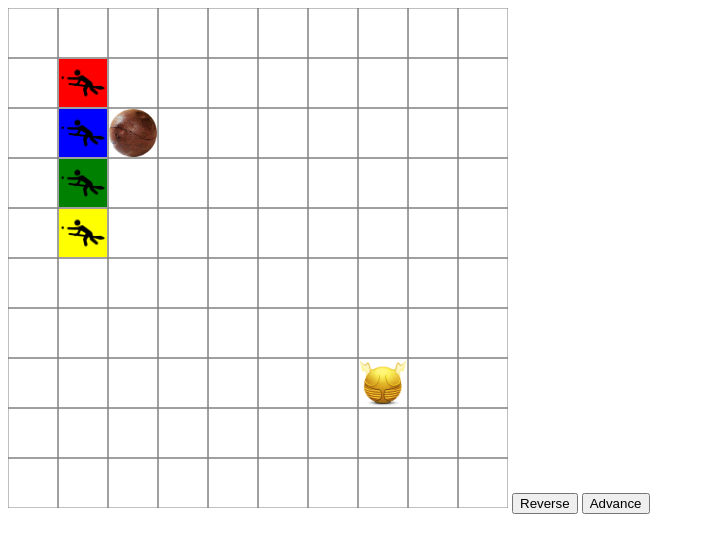
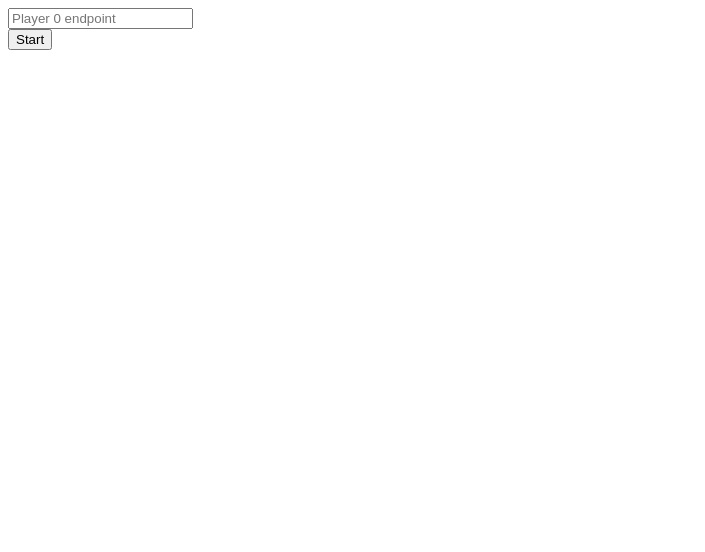
Before and after one commit to lpainton/Qstar, a plain HTML site: page qstar.html in a window 1280 px wide. Shown: the whole page, without its empty margins (0-705 px from the left). Drawn offline with Linux system fonts and the light colour scheme.

Commit message:
Added loading page

```diff
--- a/qstar.html
+++ b/qstar.html
@@ -4,21 +4,27 @@
         <title>Quidditch Star</title>
     </head>
     <body id='main'>
-        <canvas id='game-area'></canvas>
-        <button id='reverse'>Reverse</button>
-        <button id='advance'>Advance</button>
+        <div id='load-div' onsubmit='loadGame(event, gmap, [0])'>
+            <form id='load-form'>
+                <input id='endpoint-0' type="text" placeholder="Player 0 endpoint" required></input></br>
+                <input type="submit" value="Start"></input>
+            </form>
+        </div>
+        <div id='game-div' style="display:none">
+            <canvas id='game-area'></canvas>
+            <button id='reverse'>Reverse</button>
+            <button id='advance'>Advance</button>
+        </div>
     </body>
-    <script src="./graphics.js"></script>
+    <script src="./qstar.js"></script>
     <script type="text/javascript">
         gmap = new GameMap(10, 10)
-        gmap.setCell(2,2,'BL')
-        gmap.setCell(7,7,'SN')
-        gmap.setCell(1,1,'P1')
-        gmap.setCell(2,1,'P2')
-        gmap.setCell(3,1,'P3')
-        gmap.setCell(4,1,'P4')
-        loadAssets(gmap).then(
-            () => draw(gmap)
-        )
+        gmap.setBludger(2,2)
+        gmap.setSnitch(7,7)
+        gmap.setPlayer(0,0)
+        gmap.setPlayer(0,1,1)
+        gmap.setPlayer(0,2,2)
+        gmap.setPlayer(0,3,3)
+        gmap.setPlayer(0,4,4)
     </script>
 </html>
--- a/graphics.js
+++ b/qstar.js
@@ -8,19 +8,19 @@ const snitchPath = "./img/snitch.png"
 const bludgerPath = "./img/bludger.png"
 const seekerPath = "./img/seeker.png"
 
+let playerColorMap = new Map()
+playerColorMap.set('P0', 'white')
+playerColorMap.set('P1', 'red')
+playerColorMap.set('P2', 'blue')
+playerColorMap.set('P3', 'green')
+playerColorMap.set('P4', 'yellow')
+
 /**
  * Valid Cell Values
  * P# = Player #
  * SN = Snitch
  * BL = Obstacle
  */
-
-let playerColorMap = new Map()
-playerColorMap.set('P0', 'white')
-playerColorMap.set('P1', 'red')
-playerColorMap.set('P2', 'blue')
-playerColorMap.set('P3', 'green')
-playerColorMap.set('P4', 'yellow')
 
 class GameMap {
     constructor(r, c) {
@@ -29,13 +29,11 @@ class GameMap {
         this.cells = []
     }
 
-    setCell(r,c,value) {
-        this.cells[(r*this.cols) + c] = value
-    }
-
-    getCell(r,c) {
-        return this.cells[(r*this.cols) + c]
-    }
+    setCell(r,c,value) {this.cells[(r*this.cols) + c] = value}
+    getCell(r,c) {return this.cells[(r*this.cols) + c]}
+    setPlayer(r,c,num) {this.setCell(r,c,`P${num || 0}`)}
+    setSnitch(r,c) {this.setCell(r,c,'SN')}
+    setBludger(r,c) {this.setCell(r,c,'BL')}
 }
 
 function calcCanvasSize(gamemap) {
@@ -140,3 +138,22 @@ function draw(gamemap) {
     drawSpriteLayer(gamemap, 'SN')
     drawPlayerTokens(gamemap)
 }
+
+
+/**
+ * MAIN GAME LOGIC
+ */
+function loadGame(event, gamemap, players) {
+    event.stopPropagation()
+    event.preventDefault()
+
+    let links = players.map(elt => document.getElementById(`endpoint-${elt}`).value)
+
+    //Swap displayed
+    document.getElementById('load-div').style.display='none'
+    document.getElementById('game-div').style.display='block'
+
+    loadAssets(gamemap, links).then(() => {
+        draw(gamemap)
+    })
+}
```
